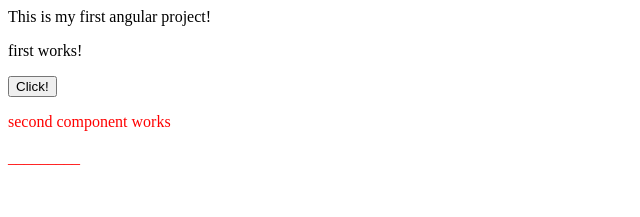
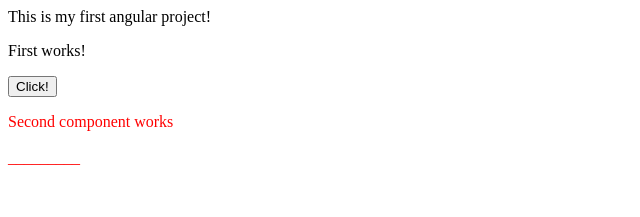
Before and after one commit to judy200131/JudyFrontend, an Angular app: page / in a window 1280 px wide. Shown: the top 217 px of the page, without its empty margins (0-640 px from the left). Built offline with nearby package versions, Linux system fonts and the light colour scheme.

Commit message:
updated activity

```diff
--- a/src/app/first/first.component.html
+++ b/src/app/first/first.component.html
@@ -1,2 +1,2 @@
-<p>first works!</p>
+<p>First works!</p>
 <button (click)="onClick()">Click!</button>
--- a/src/app/first/first.component.ts
+++ b/src/app/first/first.component.ts
@@ -12,7 +12,7 @@ export class FirstComponent implements OnInit {
   ngOnInit(): void {
   }
   onClick(){
-    this.firstEvent.emit('new message');
+    this.firstEvent.emit('New message!');
     // alert('test');
   }
 }
--- a/src/app/second/second.component.ts
+++ b/src/app/second/second.component.ts
@@ -3,7 +3,7 @@ import { Component, Input } from '@angular/core';
 
 @Component({
     selector: 'app-second',
-    template: `<p>second component works <br><br>{{secondMessage ? secondMessage: "_________"}}</p>`,
+    template: `<p>Second component works <br><br>{{secondMessage ? secondMessage: "_________"}}</p>`,
     styles: ['p {color:red}']
   })
   export class SecondComponent {
```
